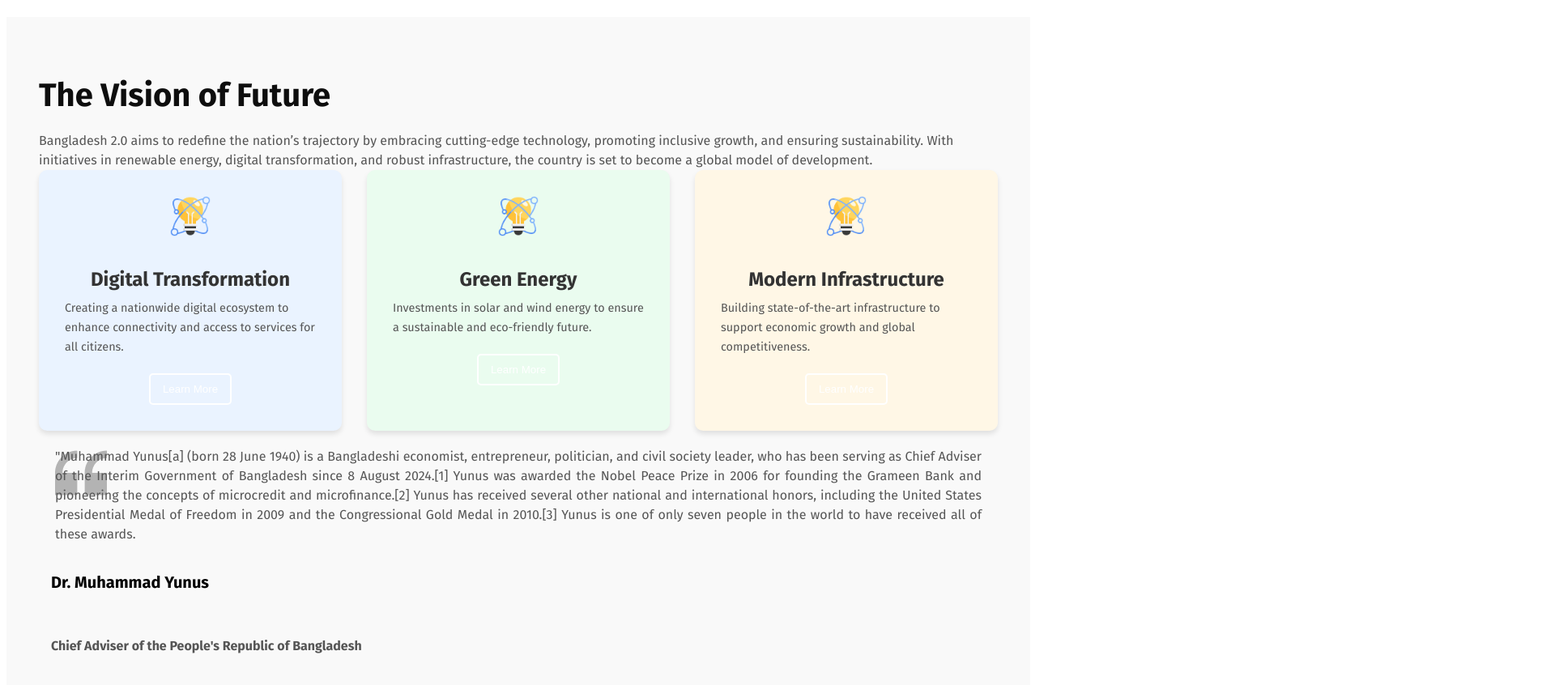
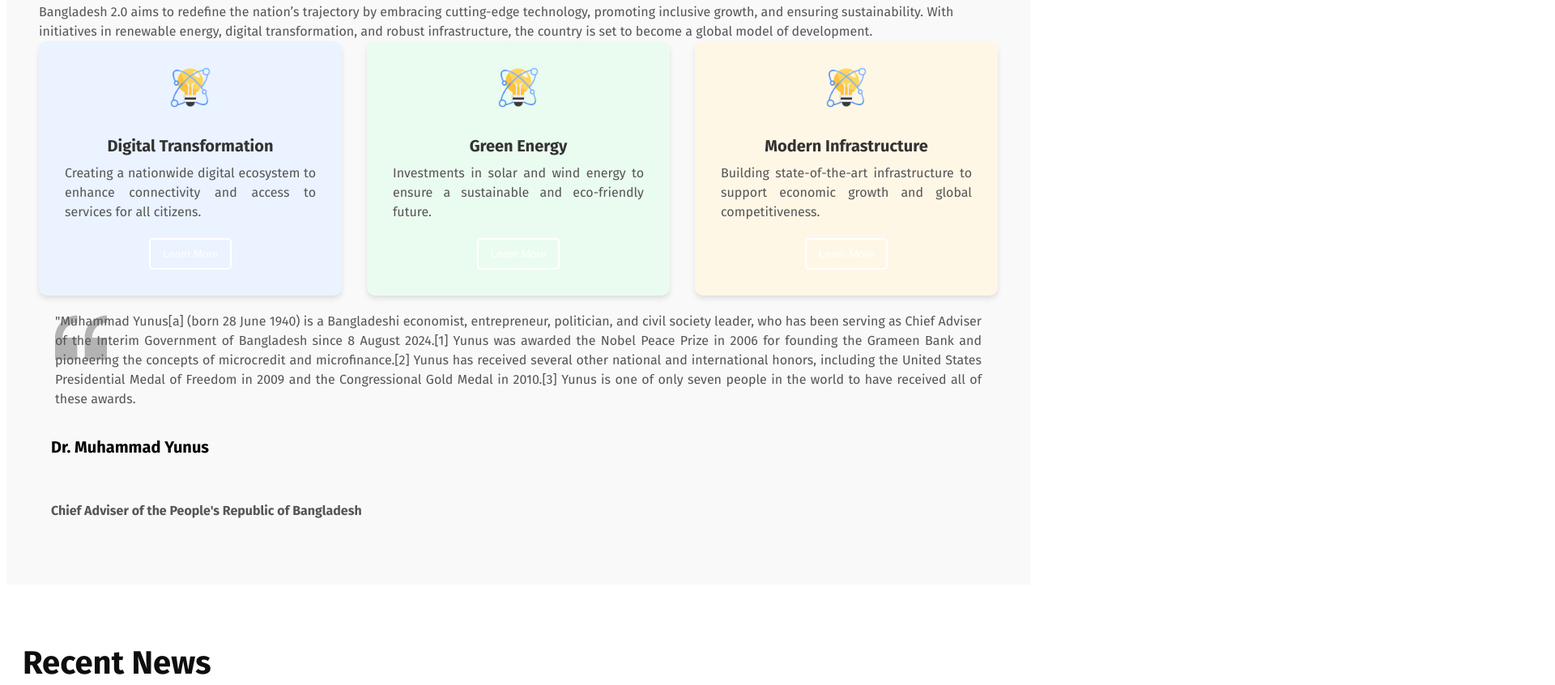
Before and after one commit to masborhan/B11A1--assignment-1, a plain HTML site: page index.html in a window 1280 px wide. Shown: the part 1747-2593 px from the top of the page at 81% size, 1920 px wide, since content can reach past the window. Drawn offline with Linux system fonts and the light colour scheme.

Commit message:
nav  Section

```diff
--- a/Style/assignment.css
+++ b/Style/assignment.css
@@ -23,8 +23,6 @@ nav{
     align-items: center;
     justify-content: space-between;
     background-color: #F5F5F5;
-    height: 100px;
-    width: 1600px;
     padding: 24px 160px;
 }
 
@@ -43,8 +41,6 @@ nav ul li{
     align-items: center;
     justify-content: space-between;
     background-color: #C6E4D6;
-    width: 1280px;
-    height: 560px;
     border-radius: 24px;
     padding: 100px 80px;
 }
@@ -173,13 +169,15 @@ main{
   }
 
   .card h2 {
-    font-size: 1.5rem;
+    font-size: 20px;
+    font-weight: bold;
     margin-bottom: 10px;
     color: #333;
   }
 
   .card p {
-    font-size: 0.9rem;
+    font-size: 16px;
+    text-align: justify;
     color: #555;
     margin-bottom: 20px;
   }
```
